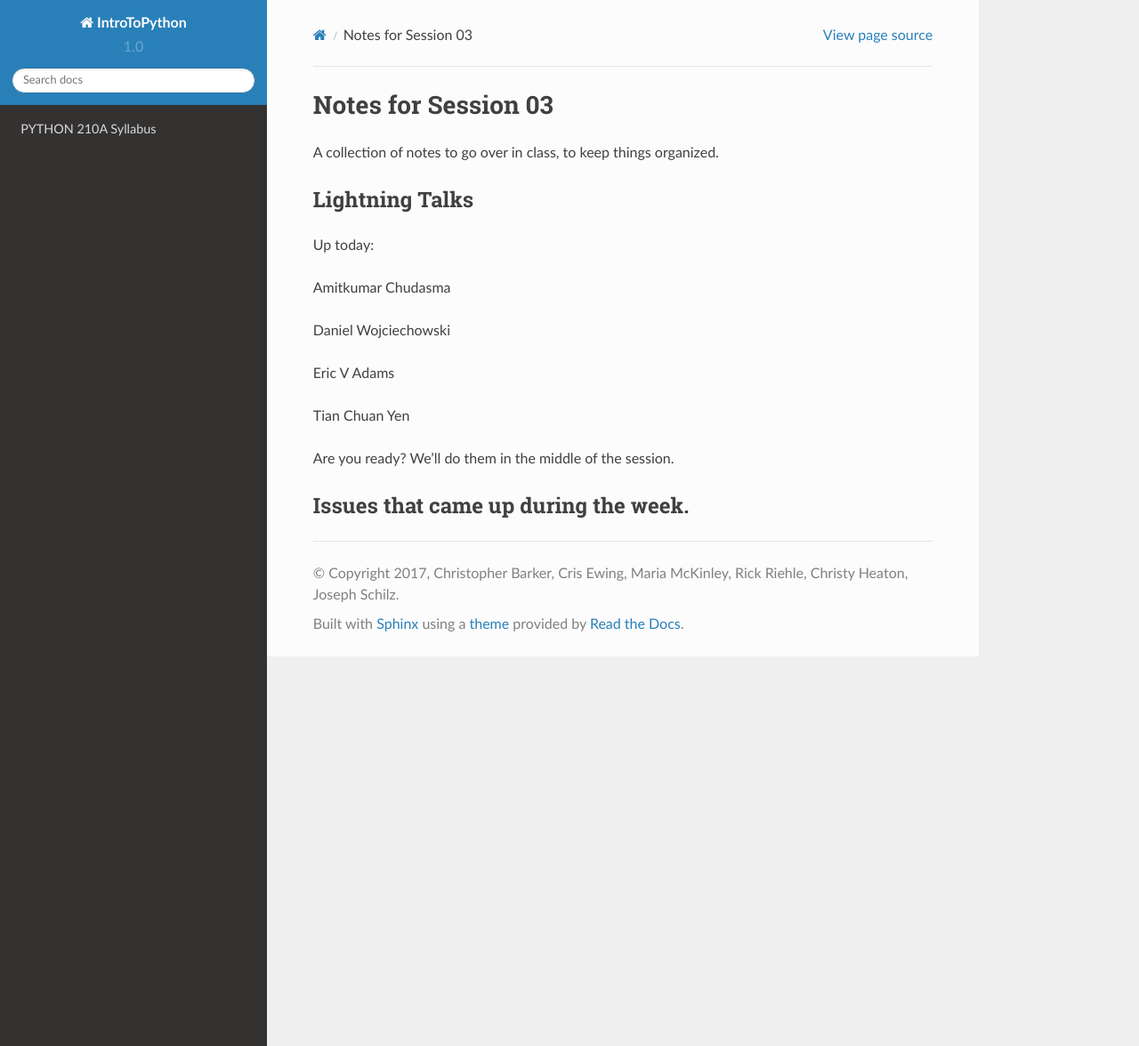
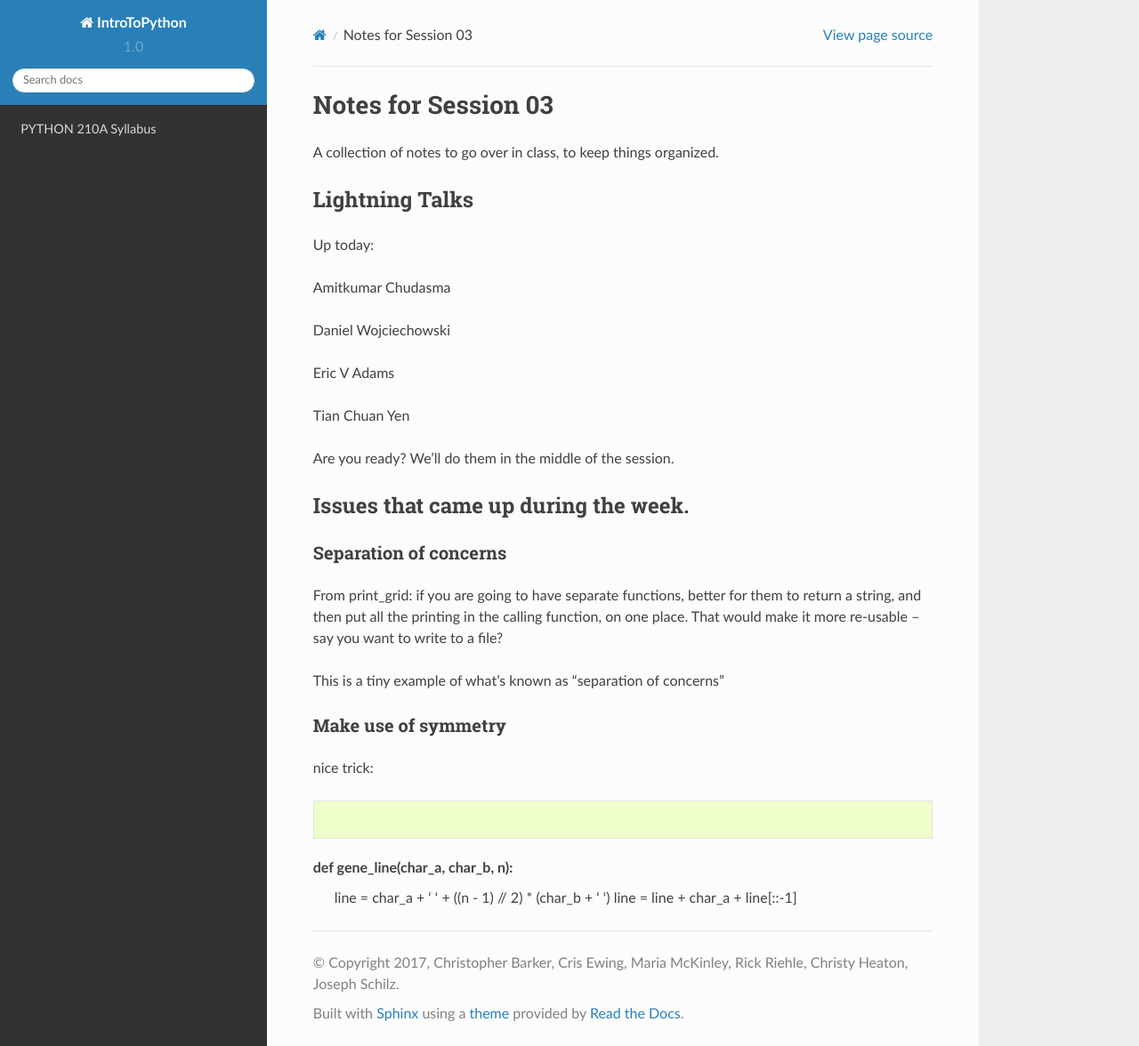
Before and after one commit to UWPCE-PythonCert/IntroPython-2017, a Sphinx documentation site: the page built from materials/source/notes/session03.rst, in a window 1280 px wide and 1176 px high. Shown: the whole window at 89% size. Built offline with Sphinx 7.4.7 and the Read the Docs theme 2.0.0, drawn with Linux system fonts in a browser that asks for light colours.

Commit message:
added some notes for session 3

```diff
--- a/materials/source/notes/session03.rst
+++ b/materials/source/notes/session03.rst
@@ -25,3 +25,20 @@ Are you ready? We'll do them in the middle of the session.
 
 Issues that came up during the week.
 ====================================
+
+Separation of concerns
+----------------------
+From print_grid: if you are going to have separate functions, better for them to return a string, and then put all the printing in the calling function, on one place. That would make it more re-usable -- say you want to write to a file?
+
+This is a tiny example of what's known as "separation of concerns"
+
+Make use of symmetry
+--------------------
+
+nice trick:
+
+.. code-block:: python
+
+def gene_line(char_a, char_b, n):
+    line = char_a + ' ' + ((n - 1) // 2) * (char_b + ' ')
+    line = line + char_a + line[::-1]
```
Also changed, not shown: 1 other file.
